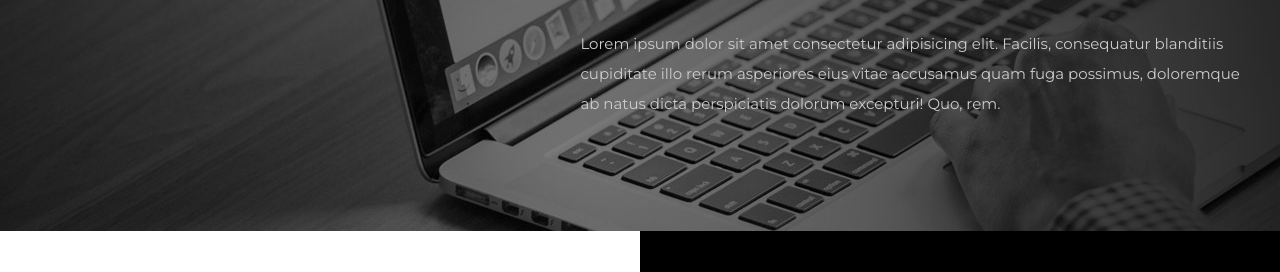
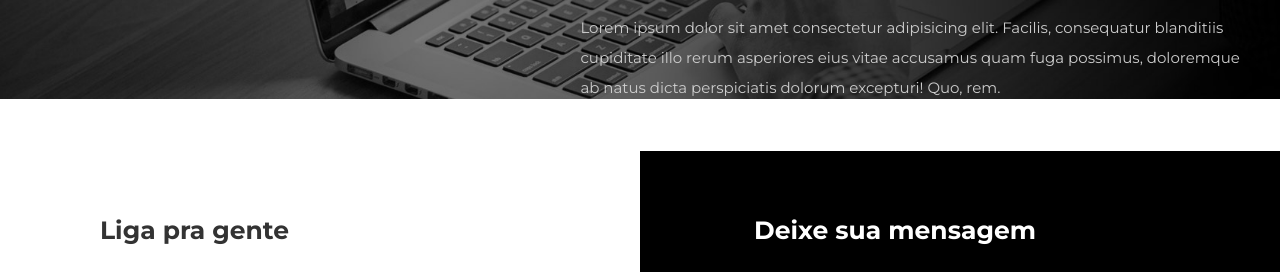
Before and after one commit to Brunodsoares/StudiON, a website: page src/contact.html in a window 1280 px wide. Shown: the part 323-595 px from the top of the page. Drawn offline with Linux system fonts and the light colour scheme.

Commit message:
alterção do contact.html

```diff
--- a/src/contact.html
+++ b/src/contact.html
@@ -49,15 +49,15 @@
     </nav>
     <header>
         <div class="hero">
-            <img src="./images/contacts.jpg" alt="studion banner" class="hero__background" />
-                <div>
-                    <div class="container hero__container">
+            <img src="./images/contacts.jpg" alt="" class="hero__background" />
+            <container class="hero__container">
                 <div class="hero__copy">
                     <h2>.contato</h2>
-                            <p>Lorem ipsum dolor sit amet consectetur adipisicing elit. Facilis, consequatur blanditiis cupiditate illo rerum asperiores eius vitae accusamus quam fuga possimus, doloremque ab natus dicta perspiciatis dolorum excepturi! Quo, rem.</p>
+                    <p>Lorem ipsum dolor sit amet consectetur adipisicing elit. Facilis, consequatur blanditiis
+                        cupiditate illo rerum asperiores eius vitae accusamus quam fuga possimus, doloremque ab natus
+                        dicta perspiciatis dolorum excepturi! Quo, rem.</p>
                 </div>
-                    </div>
-                </div>
+            </container>
         </div>
     </header>
     <main>
@@ -87,16 +87,18 @@
                 <form class="contact__form__container" action="">
                     <h3>Deixe sua mensagem</h3>
                     <label for="name">Seu nome</label>
-                    <input id="name" type= text"/>
+                    <input id="name" type=text" />
                     <label for="email">Seu email</label>
-                    <input id="email" type=email"/>
+                    <input id="email" type=email" />
                     <label for="message">Sua mensagem</label>
-                    <input id="message" type= text"/>
+                    <input id="message" type=text" />
                     <button class="btn btn--contact" type="submit">Enviar</button>
                 </form>
             </section>
             <section class="maps">
-                <iframe width="200%" id="gmap_canvas" src="https://maps.google.com/maps?q=Rua%20Miguel%20Daux,%20129%20-%20Coqueiros%20Florian%C3%B3polis%20/%20SC&t=&z=13&ie=UTF8&iwloc=&output=embed" frameborder="0" scrolling="no" marginheight="0" marginwidth="0">
+                <iframe width="200%" id="gmap_canvas"
+                    src="https://maps.google.com/maps?q=Rua%20Miguel%20Daux,%20129%20-%20Coqueiros%20Florian%C3%B3polis%20/%20SC&t=&z=13&ie=UTF8&iwloc=&output=embed"
+                    frameborder="0" scrolling="no" marginheight="0" marginwidth="0">
                 </iframe>
             </section>
     </main>
--- a/src/css/_hero.css
+++ b/src/css/_hero.css
@@ -1,19 +1,21 @@
 .hero {
     position: relative;
-    height: 34.625rem;
+    height: 29.625rem;
+    overflow: hidden;
 }
 .hero__background {
+    width: 100%;
     position: absolute;
     z-index: -1;
     object-fit: contain;
     object-position: center;
 }
 .hero__copy {
-    position: absolute;
+    position:absolute;
     bottom: 0;
     right: 0;
     width: 57vw;
-    padding: 7rem 1.875rem;
+    padding: 3rem 1.875rem;
 }
 .hero__copy h2 {
     margin: 0;
```
Also changed, not shown: src/testimonials.html (+4 -2 lines). Lines whose indentation alone changed are shown as unchanged.
